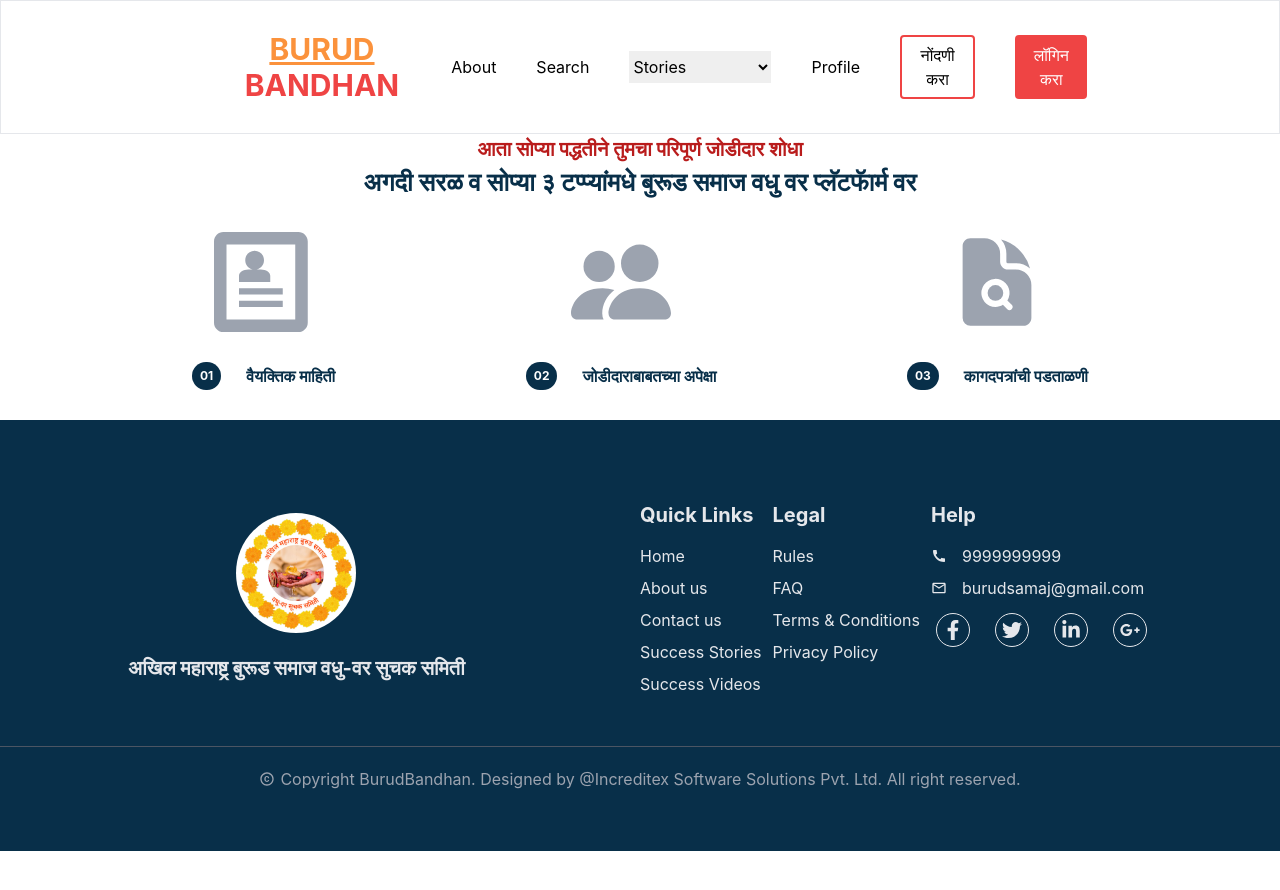
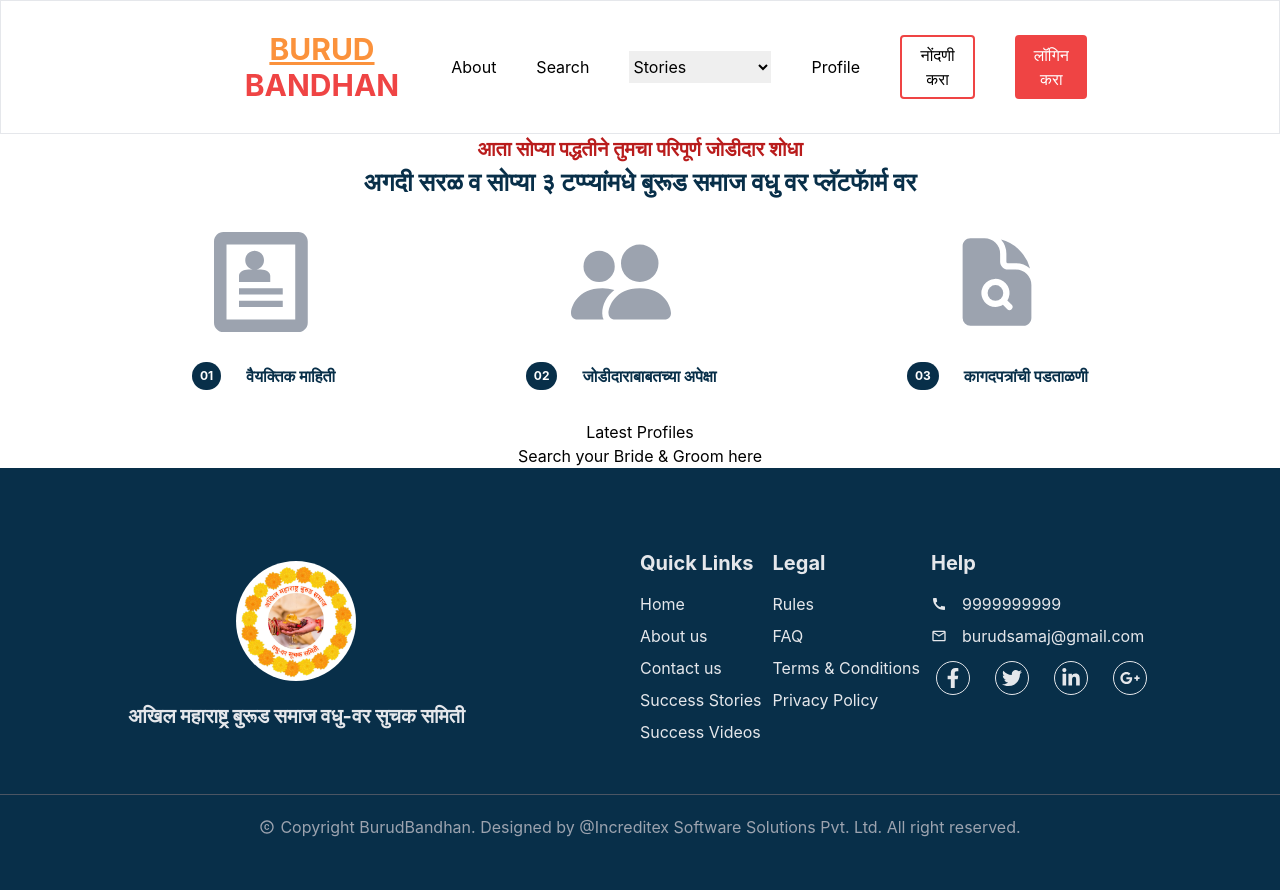
Before and after one commit to Increditex-Software-Solutions-Pvt-Ltd/new_BurudBandhan, a React (Create React App) app in the folder frontend/: page / in a window 1280 px wide. Shown: the top 890 px of the page. Before the commit the page ends 851 px from the top, so only its background shows below. Built offline with nearby package versions, Linux system fonts and the light colour scheme.

Commit message:
added latest profiles component

```diff
--- /dev/null
+++ b/frontend/src/Components/Home/LatestProfiles.jsx
@@ -0,0 +1,17 @@
+import React from 'react'
+
+const LatestProfiles = () => {
+  return (
+    <div>
+        <h1>Latest Profiles</h1>
+        <p>Search your Bride & Groom here</p>
+
+        <div>
+
+        </div>
+
+    </div>
+  )
+}
+
+export default LatestProfiles;
--- a/frontend/src/Pages/Home.jsx
+++ b/frontend/src/Pages/Home.jsx
@@ -2,6 +2,7 @@
 import TopSection from '../Components/Home/TopSection';
 import Steps from '../Components/Home/Steps';
 import Footer from '../Components/Footer';
+import LatestProfiles from '../Components/Home/LatestProfiles';
 
 
 
@@ -13,6 +14,8 @@
       {/* <TopSection /> */}
 
       <Steps/>
+      <LatestProfiles />
+
       <Footer/>
 
     </div>
```
